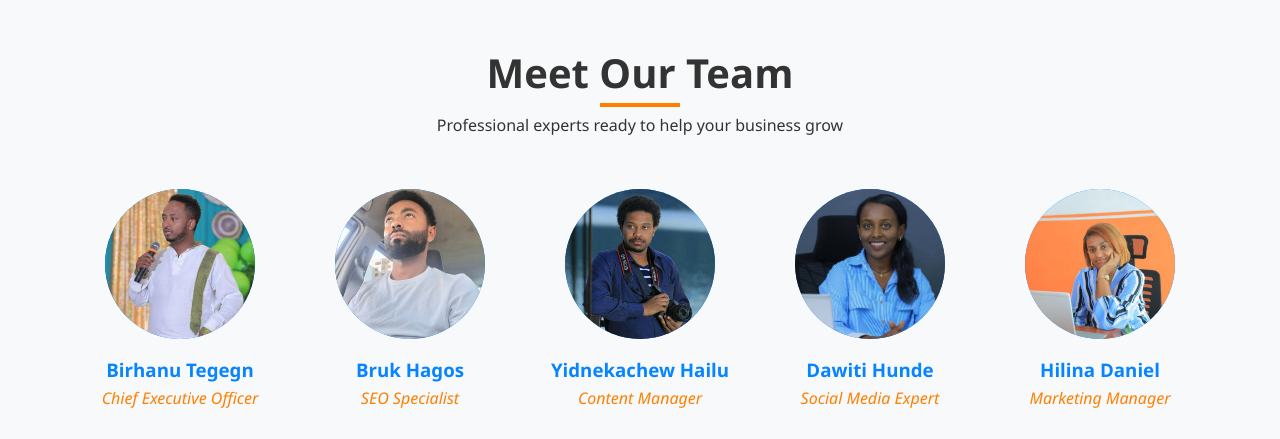
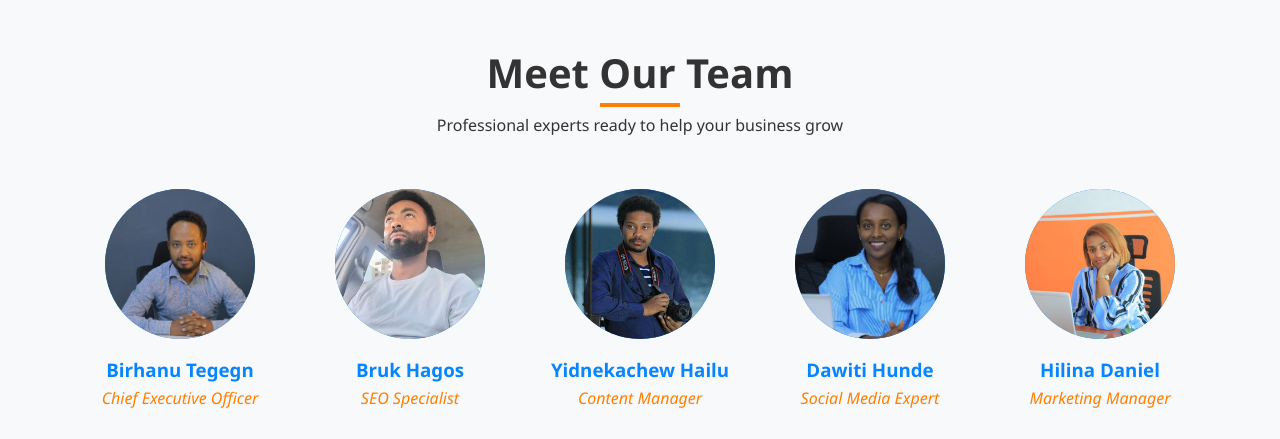
Before and after one commit to DawitiHunde/amphire-marketing, a plain HTML site: page index.html in a window 1280 px wide. Shown: the part 5180-5619 px from the top of the page. Drawn offline with Linux system fonts and the light colour scheme.

Commit message:
Update index.html

```diff
--- a/index.html
+++ b/index.html
@@ -402,7 +402,7 @@
             <div class="team-members">
                 <div class="team-member">
                     <div class="member-image">
-                        <img src="bre.jpg" width="100%" height="auto">
+                        <img src="bre2.jpg" width="100%" height="auto">
                     </div>
                     <h3 class="member-name">Birhanu Tegegn</h3>
                     <p class="member-role">Chief Executive Officer</p>
```
